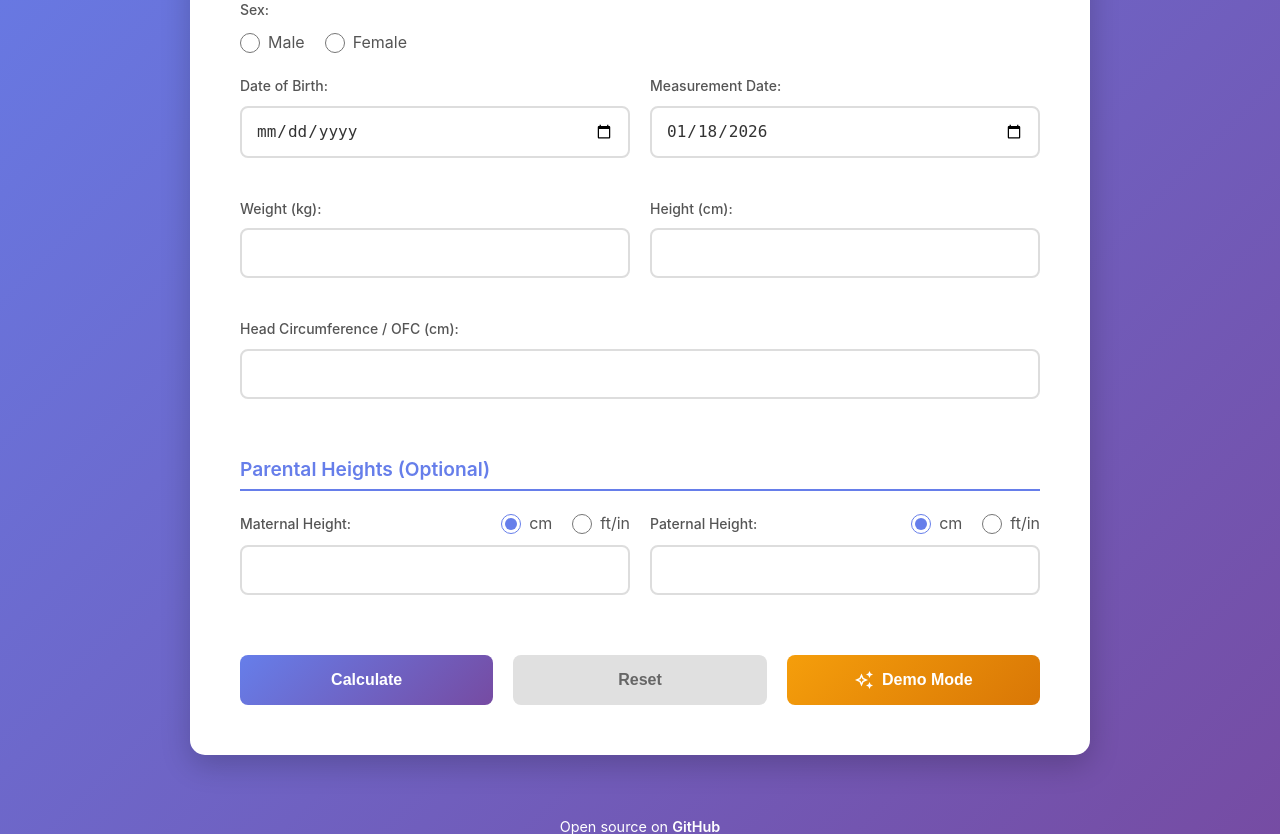
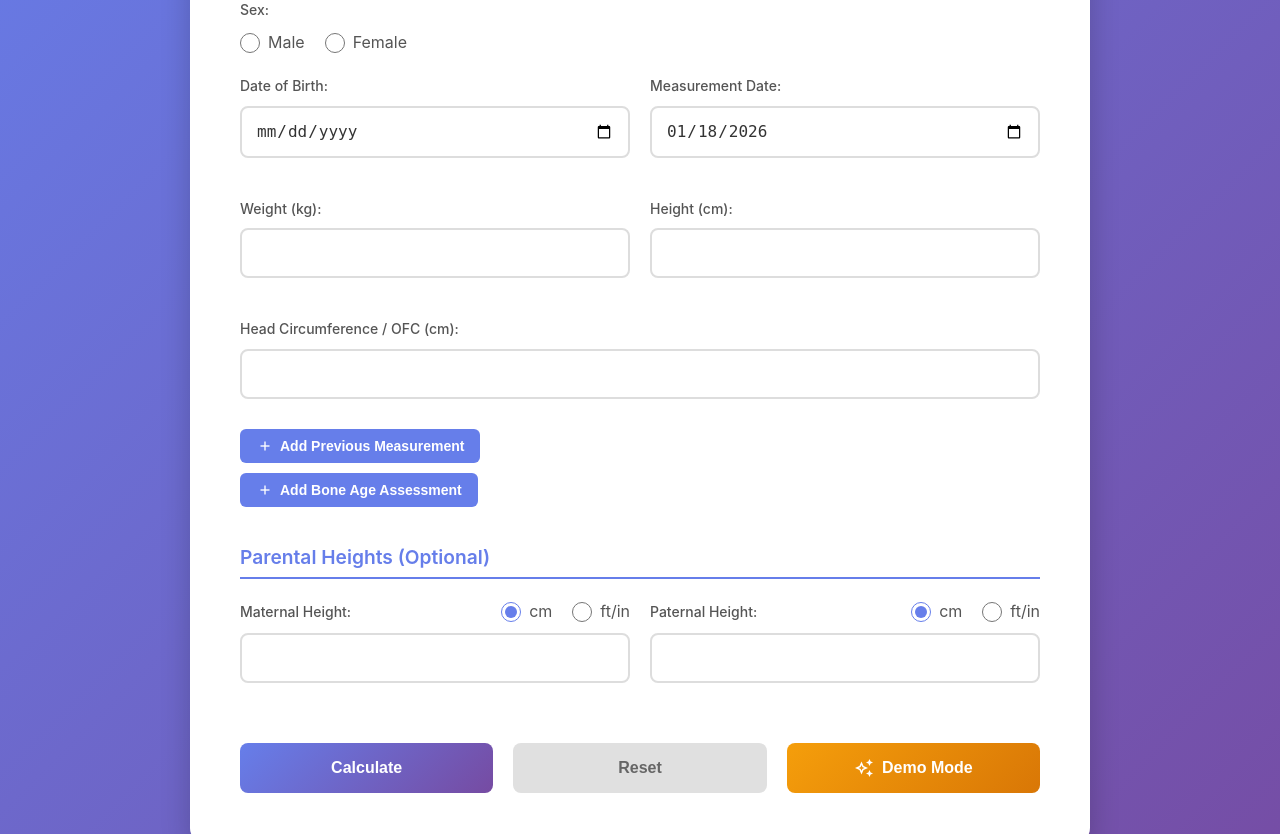
Before and after one commit to gm5dna/growth-parameters-calculator, a Flask app: page / in a window 1280 px wide. Shown: the part 278-1112 px from the top of the page. Run offline with Flask 3, Linux system fonts and the light colour scheme.

Commit message:
Fix collapsible sections CSS conflict with advanced mode
The CSS !important rules for .advanced-only were overriding the inline display styles used to hide/show collapsed/expanded sections. Switched to using CSS classes (.section-collapsed, .section-expanded, .hidden, .visible) with proper specificity to control visibility without fighting with !important.

This fixes the issue where both collapsed and expanded sections were visible simultaneously in advanced mode.

Co-Authored-By: Claude Sonnet 4.5 <noreply@anthropic.com>

```diff
--- a/static/script.js
+++ b/static/script.js
@@ -438,8 +438,8 @@ let previousMeasurementsExpanded = false;
 
 function expandPreviousMeasurementsSection() {
     if (!previousMeasurementsExpanded) {
-        document.getElementById('previous-measurements-collapsed').style.display = 'none';
-        document.getElementById('previous-measurements-expanded').style.display = 'block';
+        document.getElementById('previous-measurements-collapsed').classList.add('hidden');
+        document.getElementById('previous-measurements-expanded').classList.add('visible');
         previousMeasurementsExpanded = true;
     }
 }
@@ -648,8 +648,8 @@ let boneAgeExpanded = false;
 
 function expandBoneAgeSection() {
     if (!boneAgeExpanded) {
-        document.getElementById('bone-age-collapsed').style.display = 'none';
-        document.getElementById('bone-age-expanded').style.display = 'block';
+        document.getElementById('bone-age-collapsed').classList.add('hidden');
+        document.getElementById('bone-age-expanded').classList.add('visible');
         boneAgeExpanded = true;
     }
 }
@@ -810,13 +810,13 @@ document.getElementById('resetBtn').addEventListener('click', () => {
     boneAgeRowCounter = 0;
 
     // Collapse previous measurements section
-    document.getElementById('previous-measurements-collapsed').style.display = 'block';
-    document.getElementById('previous-measurements-expanded').style.display = 'none';
+    document.getElementById('previous-measurements-collapsed').classList.remove('hidden');
+    document.getElementById('previous-measurements-expanded').classList.remove('visible');
     previousMeasurementsExpanded = false;
 
     // Collapse bone age section
-    document.getElementById('bone-age-collapsed').style.display = 'block';
-    document.getElementById('bone-age-expanded').style.display = 'none';
+    document.getElementById('bone-age-collapsed').classList.remove('hidden');
+    document.getElementById('bone-age-expanded').classList.remove('visible');
     boneAgeExpanded = false;
 
     // Hide and reset charts
--- a/static/style.css
+++ b/static/style.css
@@ -128,6 +128,23 @@ body.advanced-mode .result-item.advanced-only {
     display: block !important;
 }
 
+/* Collapsible Section Controls */
+.section-collapsed {
+    display: block !important;
+}
+
+.section-expanded {
+    display: none !important;
+}
+
+body.advanced-mode .section-collapsed.hidden {
+    display: none !important;
+}
+
+body.advanced-mode .section-expanded.visible {
+    display: block !important;
+}
+
 /* Mode Toggle Switch */
 .mode-toggle {
     display: flex;
--- a/templates/index.html
+++ b/templates/index.html
@@ -132,7 +132,7 @@
             </div>
 
             <!-- Previous Measurements: Collapsed State -->
-            <div class="advanced-only" id="previous-measurements-collapsed">
+            <div class="advanced-only section-collapsed" id="previous-measurements-collapsed">
                 <button type="button" class="btn-add-measurement" id="addPreviousMeasurementBtn">
                     <span class="material-symbols-outlined">add</span>
                     Add Previous Measurement
@@ -140,7 +140,7 @@
             </div>
 
             <!-- Previous Measurements: Expanded State -->
-            <div class="advanced-only" id="previous-measurements-expanded" style="display: none;">
+            <div class="advanced-only section-expanded" id="previous-measurements-expanded">
                 <div class="section-header">Previous Measurements (Optional)</div>
 
                 <div class="previous-measurements-table-container">
@@ -179,7 +179,7 @@
             </div>
 
             <!-- Bone Age: Collapsed State -->
-            <div class="advanced-only" id="bone-age-collapsed">
+            <div class="advanced-only section-collapsed" id="bone-age-collapsed">
                 <button type="button" class="btn-add-measurement" id="addBoneAgeBtn">
                     <span class="material-symbols-outlined">add</span>
                     Add Bone Age Assessment
@@ -187,7 +187,7 @@
             </div>
 
             <!-- Bone Age: Expanded State -->
-            <div class="advanced-only" id="bone-age-expanded" style="display: none;">
+            <div class="advanced-only section-expanded" id="bone-age-expanded">
                 <div class="section-header">Bone Age Assessment</div>
                 <small class="hint" style="display: block; margin: -8px 0 12px 0;">To plot on growth chart, assessment date should be within ±1 month of chronological measurement date</small>
 
```
